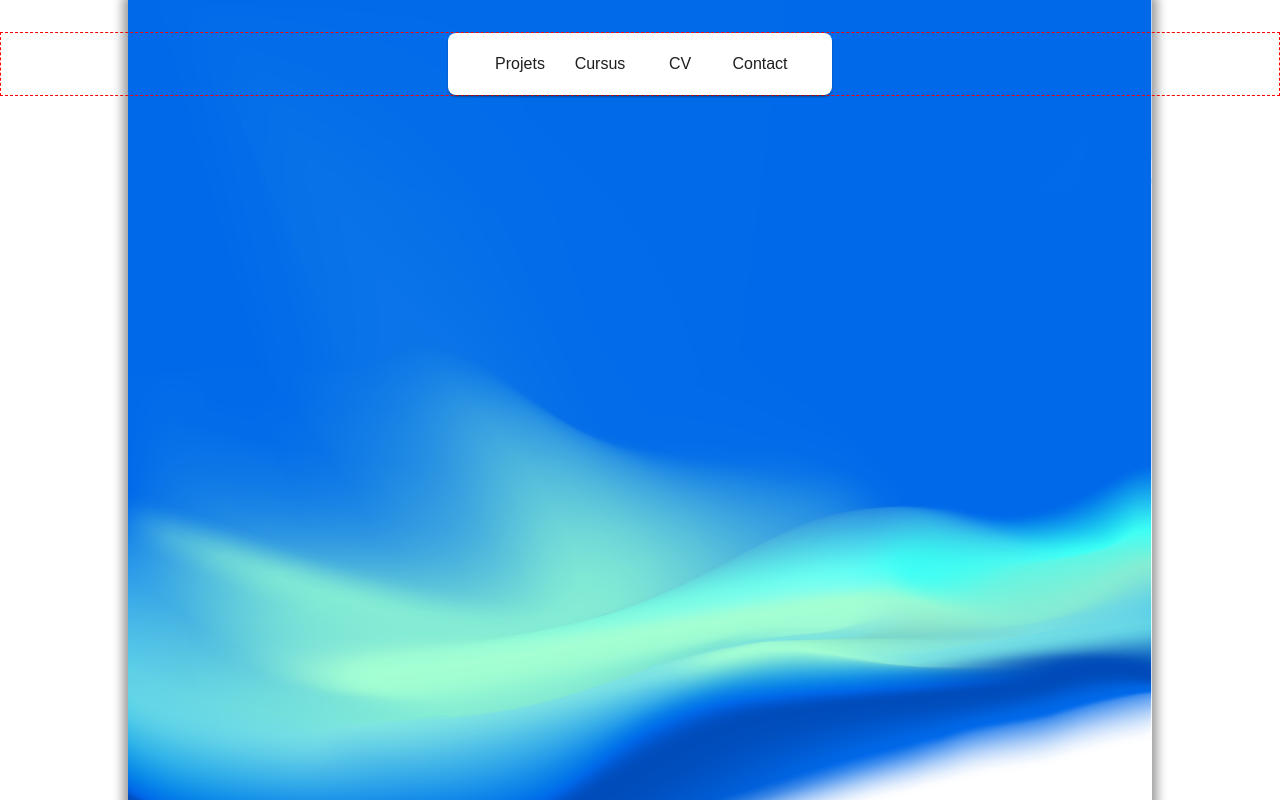
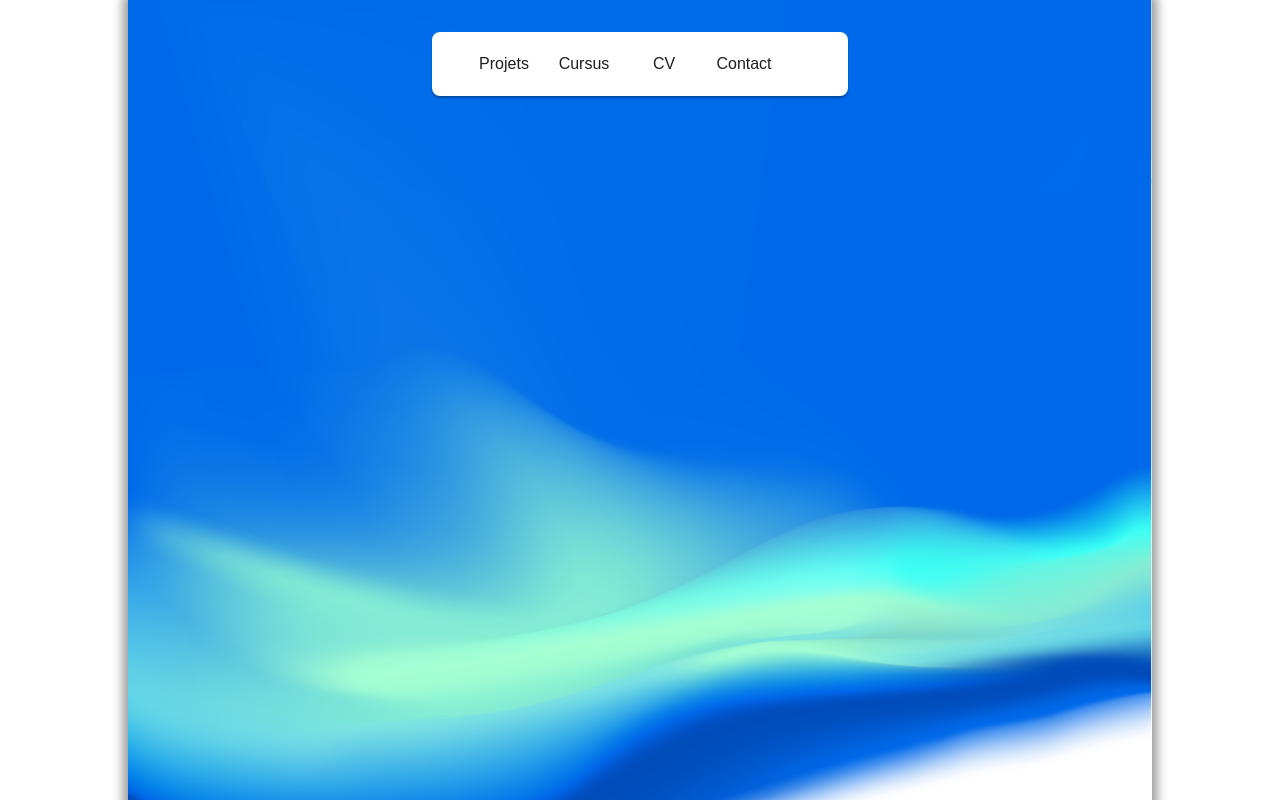
Before and after one commit to OrmeSile/personal-page, a Next.js app: page / in a window 1280 px wide. Shown: the top 800 px of the page. Built offline with nearby package versions, Linux system fonts and the light colour scheme.

Commit message:
creating slider

```diff
--- a/app/globals.css
+++ b/app/globals.css
@@ -20,7 +20,6 @@ a {
     body.adaptive{
         background: rgb(24, 34, 54);
         color: rgb(255,255,255);
-
     }
     a {
         color : rgb(49, 137, 199)
--- /dev/null
+++ b/components/global/ColorModeToggle.tsx
@@ -0,0 +1,15 @@
+'use client'
+import colorToggleStyles from '@/styles/colorToggle.module.css'
+
+export const ColorModeToggle = () => {
+
+  return (
+    <div className={colorToggleStyles.container}>
+      <label className={colorToggleStyles.switch} htmlFor={"checkbox"}>
+        <input type={"checkbox"} className={colorToggleStyles.input}
+               id="checkbox"/>
+        <div className={colorToggleStyles.slider}></div>
+      </label>
+    </div>
+  )
+}
--- a/components/global/Header.tsx
+++ b/components/global/Header.tsx
@@ -1,4 +1,5 @@
 import headerStyles from "@/styles/header.module.css"
+import {ColorModeToggle} from "@/components/global/ColorModeToggle";
 
 export const Header = () => {
   return (
@@ -9,6 +10,7 @@ export const Header = () => {
           <li className={headerStyles.listItem}>Cursus</li>
           <li className={headerStyles.listItem}>CV</li>
           <li className={headerStyles.listItem}>Contact</li>
+          <li><ColorModeToggle/></li>
         </ul>
       </div>
     </header>
--- /dev/null
+++ b/styles/colorToggle.module.css
@@ -0,0 +1,34 @@
+.container {
+    margin: 0 auto;
+}
+
+.switch input {
+    display: none;
+}
+
+.switch {
+    display: inline-block;
+    position: relative;
+    width: 2em;
+    height: 1em;
+}
+
+.slider {
+    background-color: rgb(0,0,0);
+    position: absolute;
+    bottom: 0;
+    left: 0;
+    right: 0;
+    top: 0;
+    cursor: pointer;
+}
+
+.slider::before {
+    background-color: #fff;
+    content: "";
+    height: 1em;
+    width: 2em;
+    position: absolute;
+    left: 0;
+    bottom: 0;
+}
--- a/styles/header.module.css
+++ b/styles/header.module.css
@@ -3,7 +3,6 @@
     box-sizing: border-box;
     display: flex;
     position: absolute;
-    border: dashed red 1px;
     width: 100%;
     top: 0;
     @media screen and (min-width: 768px) {
```
